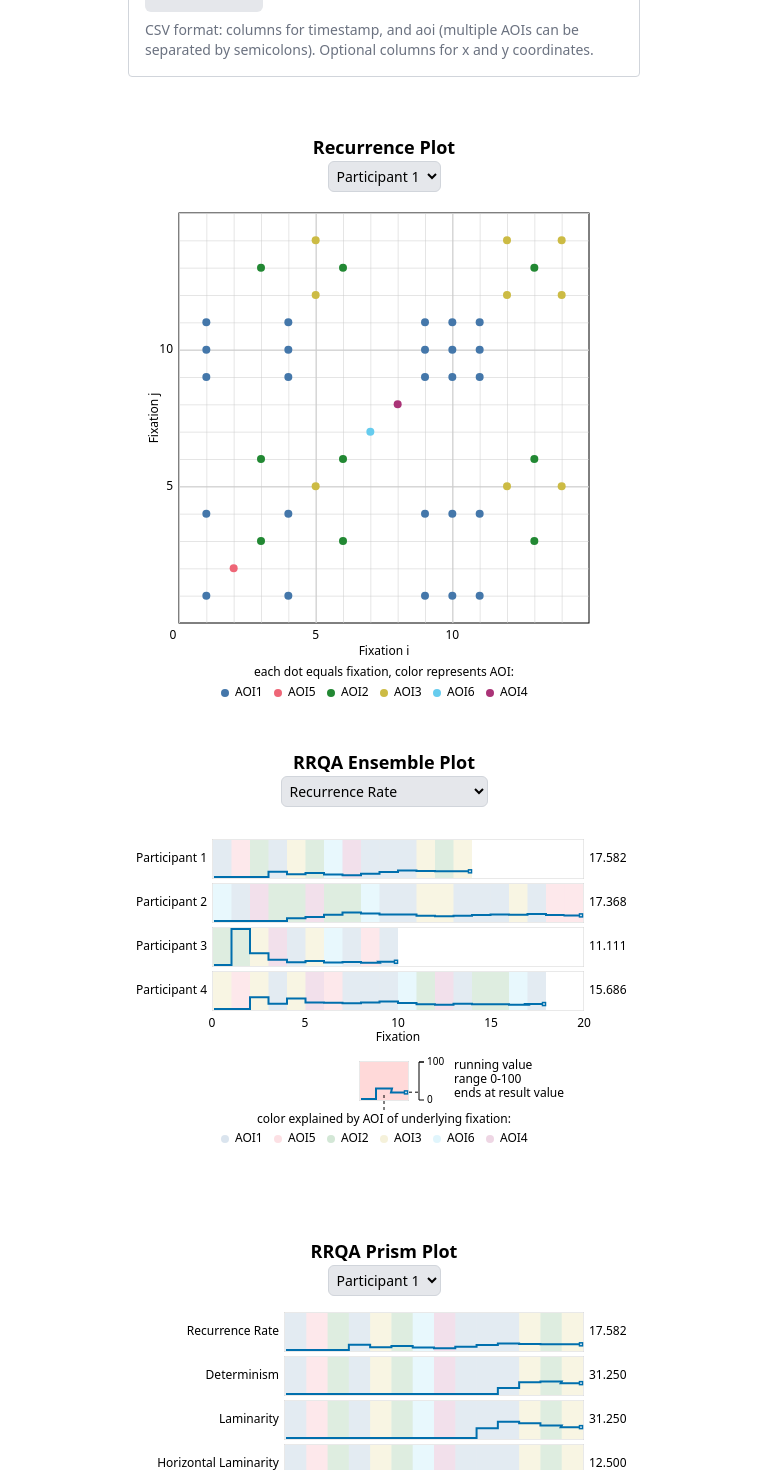
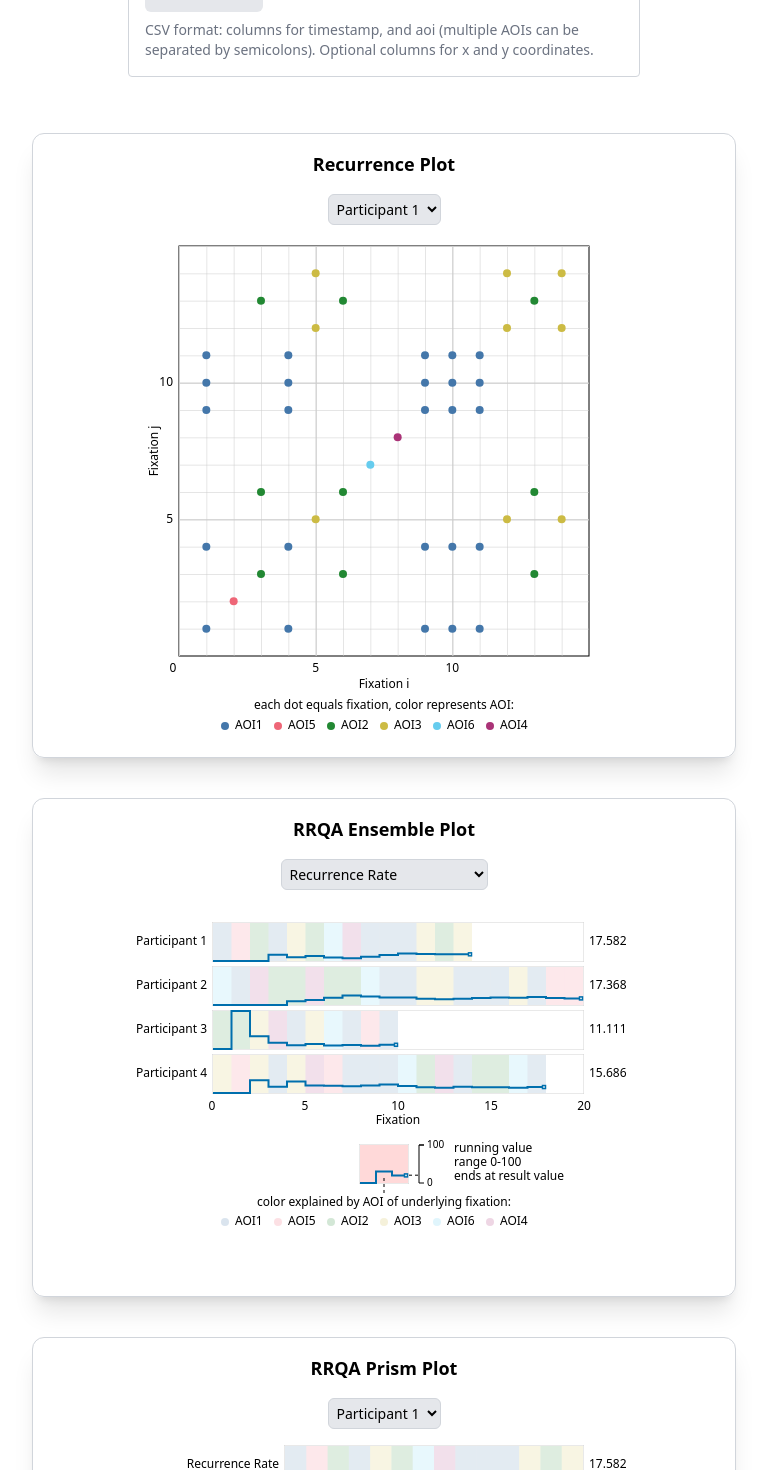
Before and after one commit to misavojte/Running-RQA-Plots, a SvelteKit app: page / in a window 1280 px wide. Shown: the part 460-1930 px from the top of the page, without its empty margins (256-1023 px from the left). Built offline with nearby package versions, Linux system fonts and the light colour scheme.

Commit message:
feat(ui): refactor plot sections using DemoPlotFrame and add RRQA Horizon Plot

```diff
--- a/src/lib/components/DemoPlotFrame.svelte
+++ b/src/lib/components/DemoPlotFrame.svelte
@@ -7,7 +7,7 @@
   }>();
 </script>
 
-<section class="rounded-xl border border-gray-300 p-4 shadow-xl flex flex-col gap-4 items-center justify-center">
+<section class="rounded-xl border my-10 border-gray-300 p-4 shadow-xl flex flex-col gap-4 items-center justify-center">
     <h2 class="text-lg font-bold text-center">{title}</h2>
     {@render children()}
 </section>
--- a/src/lib/components/RunningRQAPlotBarLine.svelte
+++ b/src/lib/components/RunningRQAPlotBarLine.svelte
@@ -29,7 +29,6 @@
         let lastValidIndex = -1;
         let risePoints: Array<{x: number, y: number, angle: number}> = [];
         let lastValue: number | null = null;
-        const strokeOffset = 1; // Half of stroke-width to prevent boundary collision
 
         // Find last valid point to know where to place the circle
         for (let i = values.length - 1; i >= 0; i--) {
@@ -44,13 +43,10 @@
             const value = values[i];
             if (value !== null) {
                 const x = i * stepX + margin;
-                const y = Math.min(Math.max(mapValueToY(value), margin + strokeOffset), height - margin - strokeOffset);
+                const y = Math.min(Math.max(mapValueToY(value), margin), height - margin);
 
-                // Add stroke offset only for first and last points
-                const adjustedX = i === 0 ? x + strokeOffset :
-                                i === lastValidIndex ? x - strokeOffset : x;
-
-                points.push(`${adjustedX},${y}`);
+                // Remove x adjustment - keep x coordinates consistent
+                points.push(`${x},${y}`);
                 points.push(`${x + stepX},${y}`);
 
                 // Check for rise
--- a/src/routes/+page.svelte
+++ b/src/routes/+page.svelte
@@ -138,8 +138,7 @@
         </div>
     </section>
 
-    <section class="mb-10">
-        <h2 class="text-lg font-bold text-center">Recurrence Plot</h2>
+    <DemoPlotFrame title="Recurrence Plot">
         <div class="flex flex-col items-center justify-center">
             {#if arrayOfRandomFixationSetsWithLabels.length > 0}
                 <select bind:value={selectedParticipantIndex} class="mb-4 bg-gray-200 p-1 rounded-md border-gray-300 border text-sm">
@@ -161,10 +160,9 @@
                 />
             {/if}
         </div>
-    </section>
+    </DemoPlotFrame>
 
-    <section class="mb-10">
-        <h2 class="text-lg font-bold text-center">RRQA Ensemble Plot</h2>
+    <DemoPlotFrame title="RRQA Ensemble Plot">
         <div class="flex flex-col items-center justify-center">
             <select bind:value={metric} class="mb-4 bg-gray-200 p-1 rounded-md border-gray-300 border text-sm">
                 <option value="recurrenceRate">Recurrence Rate</option>
@@ -195,10 +193,9 @@
                 {/if}
             </div>
         </div>
-    </section>
+    </DemoPlotFrame>
 
-    <section class="mb-10">
-        <h2 class="text-lg font-bold text-center">RRQA Prism Plot</h2>
+    <DemoPlotFrame title="RRQA Prism Plot">
         <div class="flex flex-col items-center justify-center">
             {#if arrayOfRandomFixationSetsWithLabels.length > 0}
                 <select bind:value={selectedParticipantIndex} class="bg-gray-200 p-1 rounded-md border-gray-300 border mb-4 text-sm">
@@ -216,7 +213,7 @@
                 />
             {/if}
         </div>
-    </section>
+    </DemoPlotFrame>
 
         <DemoPlotFrame title="RRQA Prism Plot">
             <div class="flex flex-row items-center justify-center gap-4">
@@ -254,8 +251,23 @@
             <RunningRqaPlotColor fixationGroups={arrayOfRandomFixationSetsWithLabels} width={500} lineColor="#006FAD" showGrid={true} showRisingPoints={false} aoiColors={aoiColors} series2Type={series2Type} series3Type={series3Type} showColorFilling={true} plotMode={plotMode} matrixGenerator={matrixGenerator} />
 
         </DemoPlotFrame>
-        <br>
+
+        <DemoPlotFrame title="RRQA Horizon Plot">
+            <select bind:value={series2Type} class="bg-gray-200 p-1 rounded-md border-gray-300 border mb-4 text-sm">
+                <option value="determinism">Determinism</option>
+                <option value="laminarity">Laminarity</option>
+                <option value="verticalLaminarity">Vertical Laminarity</option>
+                <option value="horizontalLaminarity">Horizontal Laminarity</option>
+                <option value="determinism2">Determinism2</option>
+                <option value="laminarity2">Laminarity2</option>
+                <option value="verticalLaminarity2">Vertical Laminarity2</option>
+                <option value="horizontalLaminarity2">Horizontal Laminarity2</option>
+                <option value="cfr">Consecutive Fixation Ratio</option>
+                <option value="avgDiagonalLength">Average Diagonal Length</option>
+                <option value="corm">Center of Recurrence Mass</option>
+            </select>
         <RrqaPlotHorizon fixationGroups={arrayOfRandomFixationSetsWithLabels} width={500} backgroundColor="transparent" colorPalette="#006FAD" aoiColors={aoiColors} horizonSlices={3} seriesType={series2Type} />
+        </DemoPlotFrame>
 
     <footer class="text-center text-sm text-gray-500 mt-8">
         <p>Created by <a href="https://vojtechovska.com" class="text-gray-500 hover:text-gray-700">Michaela Vojtechovska</a> and <a href="https://muczkova.com" class="text-gray-500 hover:text-gray-700">Marketa Muczkova</a></p>
```
